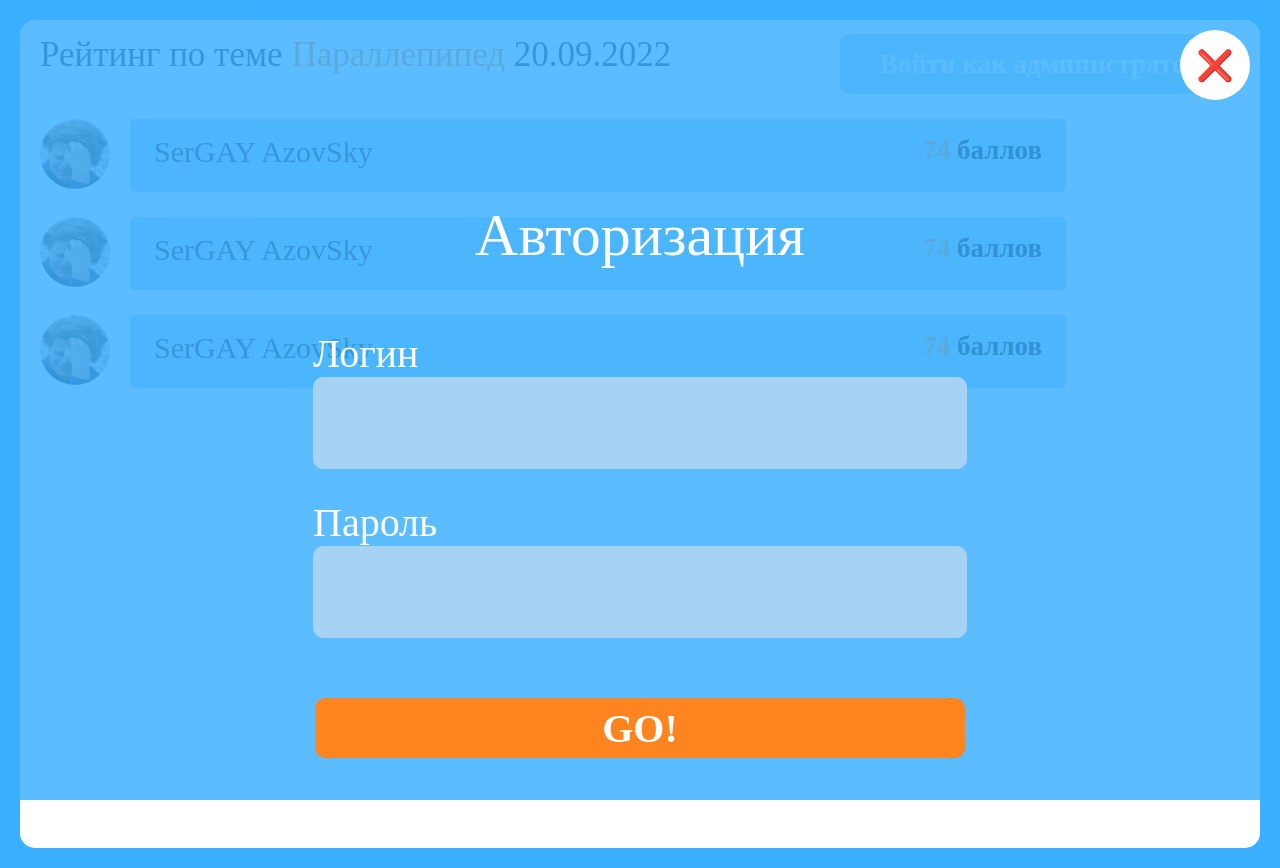
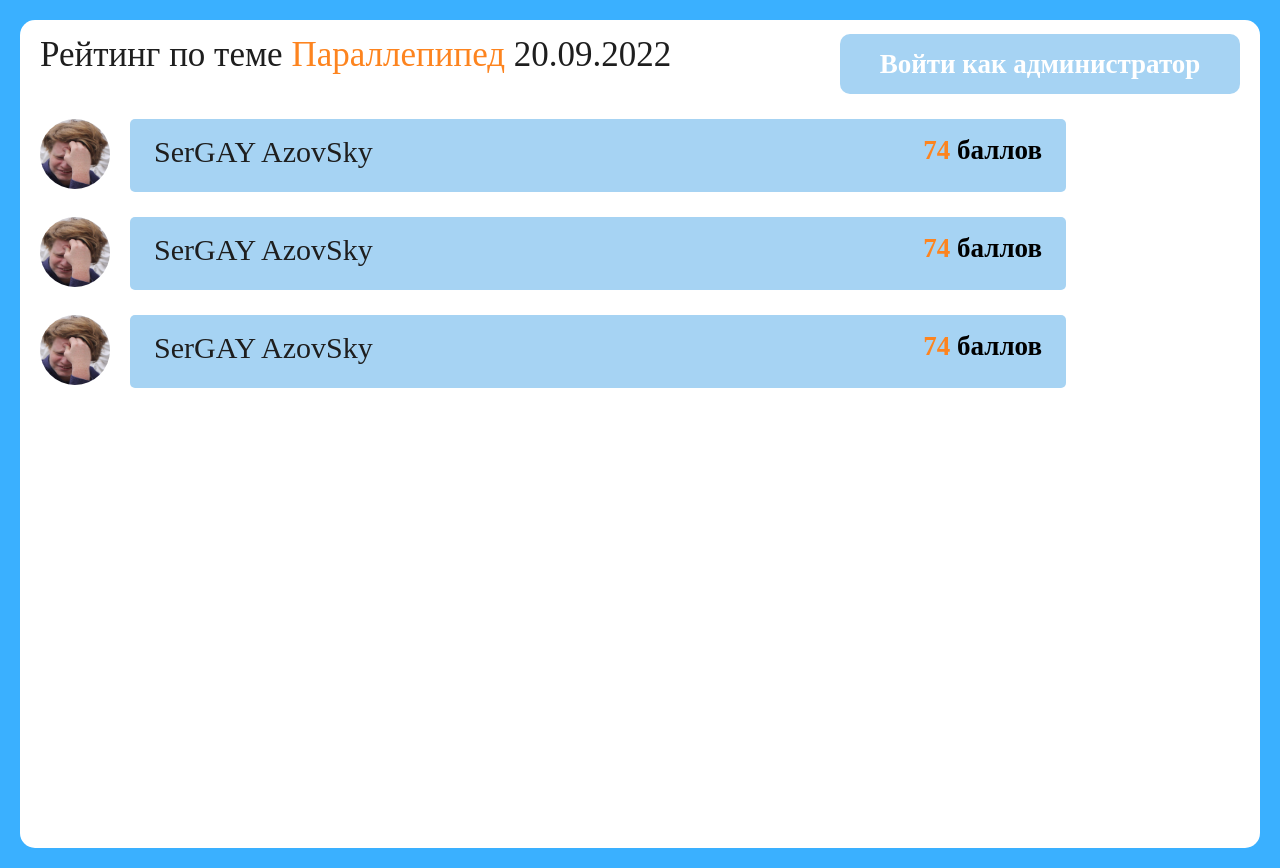
Before and after one commit to Dopio/Leaderboard, a React (Create React App) app: page / in a window 1280 px wide. Built offline with nearby package versions, Linux system fonts and the light colour scheme.

Commit message:
login open logik is done

```diff
--- a/src/features/components/ModalWindow/ModalWindow.jsx
+++ b/src/features/components/ModalWindow/ModalWindow.jsx
@@ -4,15 +4,18 @@ import classes from './ModalWindow.module.css'
 export const ModalWindow = ({ modalActive, setModalActive }) => {
   return (
     <div
-      className={classes.modaleWindow__wrapper}
-      onClick={() => setModalActive(false)}
+      className={modalActive
+        ? classes.modaleWindow__wrapper_active
+        : classes.modaleWindow__wrapper}
     >
       <div className={classes.modaleWindow__exitButton}>
-        <button className={classes.exitButton}>❌</button>
+        <button
+          className={classes.exitButton}
+          onClick={() => setModalActive(false)}
+        >❌</button>
       </div>
       <div
         className={classes.modaleWindow__content}
-        onClick={e => e.stopPropagation()}
       >
         <div className={classes.modaleWindow__body}>
           <div className={classes.modaleWindow__title}>
@@ -24,8 +27,8 @@ export const ModalWindow = ({ modalActive, setModalActive }) => {
             </div>
             <div className={classes.login__input}>
               <input
-              type="text"
-              className={classes.login}
+                type="text"
+                className={classes.login}
               />
             </div>
           </div>
@@ -34,14 +37,16 @@ export const ModalWindow = ({ modalActive, setModalActive }) => {
               Пароль
             </div>
             <div className={classes.password__input}>
-            <input
-              type="text"
-              className={classes.password}
+              <input
+                type="text"
+                className={classes.password}
               />
             </div>
           </div>
           <div className={classes.submit_button}>
-            <button className={classes.submit}>GO!</button>
+            <button
+              className={classes.submit}
+            >GO!</button>
           </div>
         </div>
       </div>
--- a/src/features/components/ModalWindow/ModalWindow.module.css
+++ b/src/features/components/ModalWindow/ModalWindow.module.css
@@ -5,7 +5,19 @@
   background: rgba(58, 176, 255, 0.83);
   top: 0;
   left: 0;
+  transform: scale(0);
 }
+
+.modaleWindow__wrapper_active{
+  position: fixed;
+  height: 100vh;
+  width: 100vw;
+  background: rgba(58, 176, 255, 0.83);
+  top: 0;
+  left: 0;
+  transform: scale(1);
+}
+
 
 .modaleWindow__exitButton {
   display: flex;
--- a/src/features/components/RatingTable/Header/Header.jsx
+++ b/src/features/components/RatingTable/Header/Header.jsx
@@ -4,7 +4,7 @@ import classes from './Header.module.css'
 
 export const Header = () => {
 
-  const [modalActive, setModalActive] = useState(true)
+  const [modalActive, setModalActive] = useState(false)
 
   return (
     <div className={classes.ratingTable__header}>
@@ -14,7 +14,10 @@ export const Header = () => {
         20.09.2022
       </div>
       <div className={classes.header_button_wrapper}>
-        <button className={classes.header_button}>Войти как администратор</button>
+        <button
+        className={classes.header_button}
+        onClick={() => setModalActive(true)}
+        >Войти как администратор</button>
         <ModalWindow modalActive={modalActive} setModalActive={setModalActive} />
       </div>
     </div>
```
